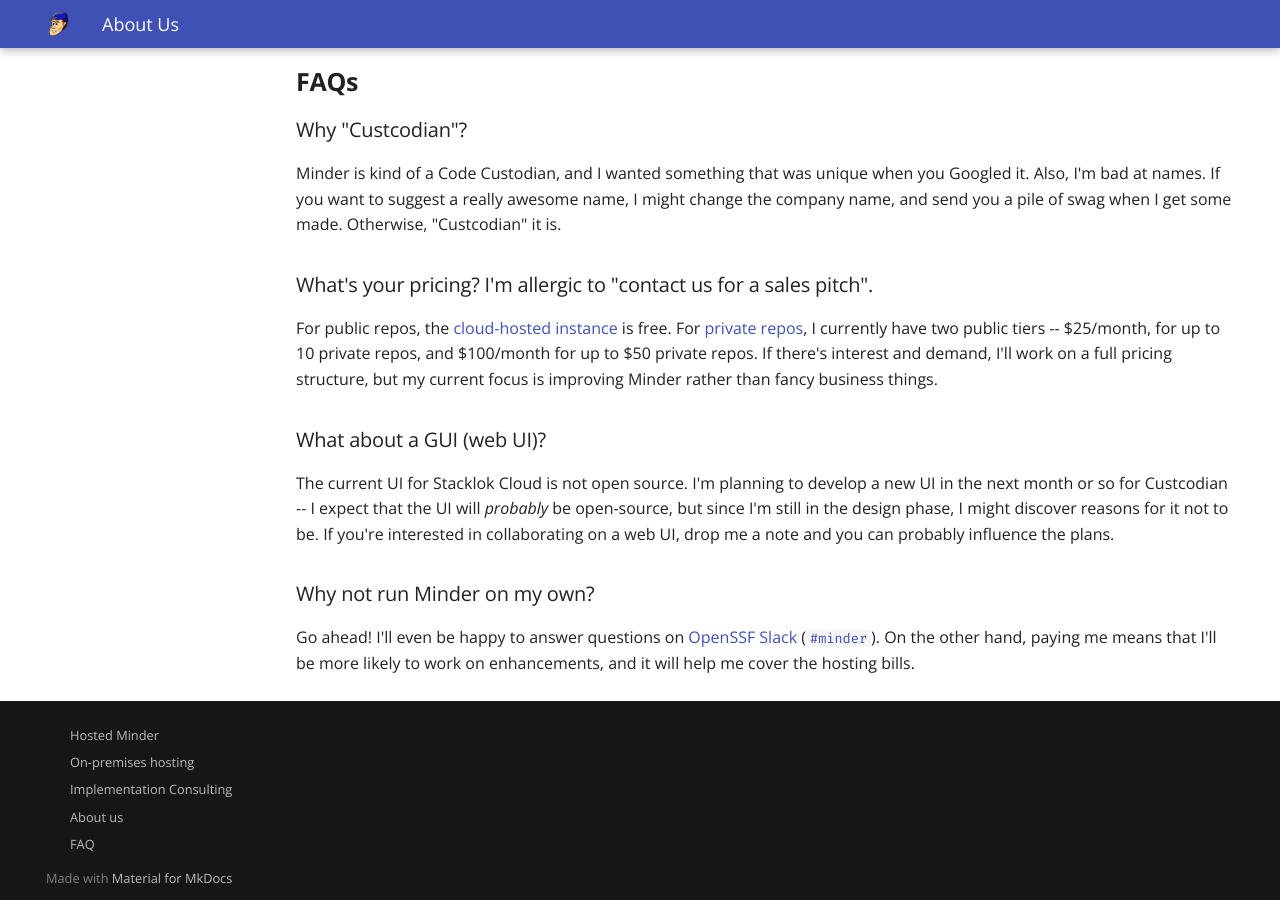
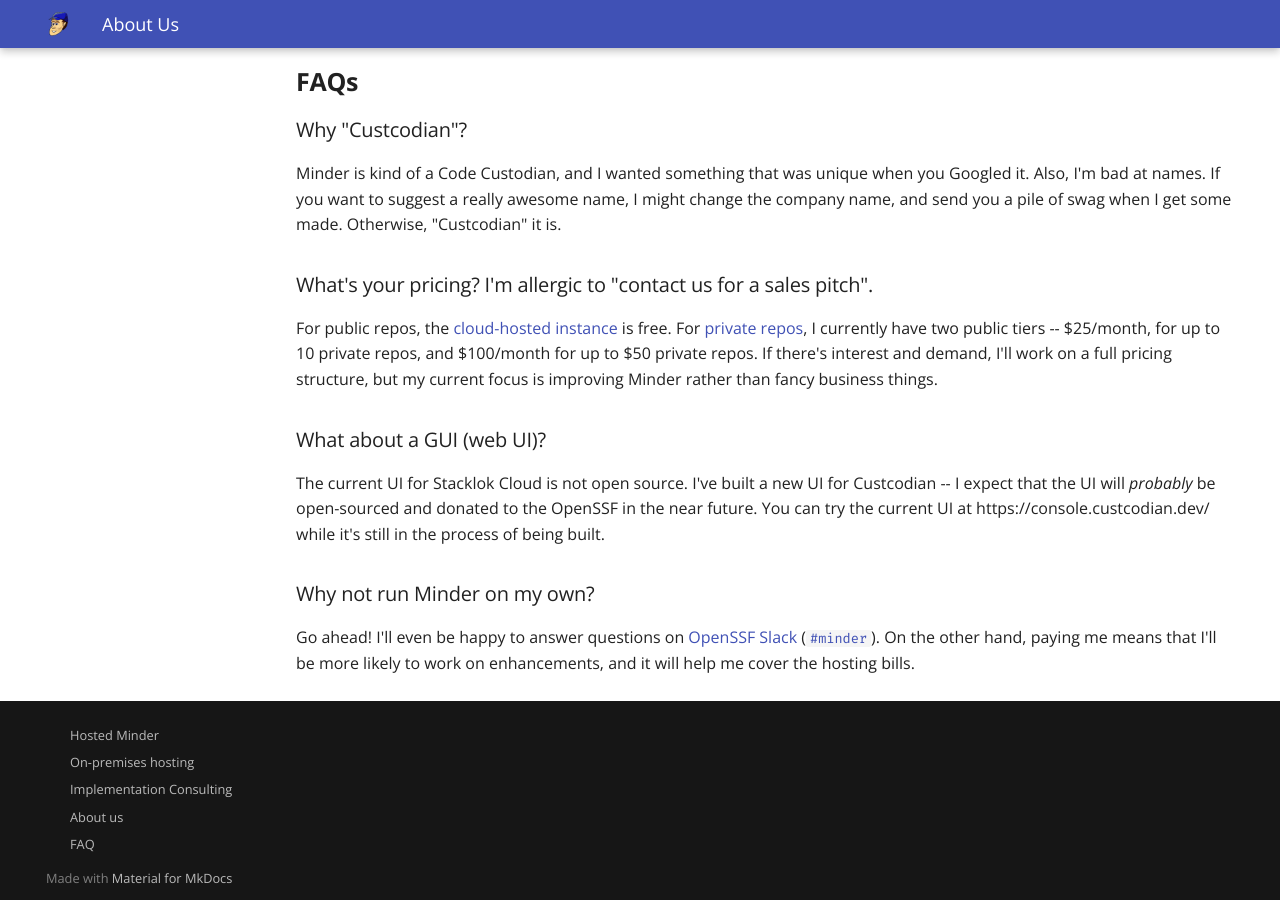
Before and after one commit to custcodian/website, an MkDocs documentation site: the page built from docs/about/index.md, in a window 1280 px wide and 900 px high, scrolled down 920 px. Built offline with MkDocs 1.6.1 and Material for MkDocs 9.7.7, drawn with Linux system fonts in a browser that asks for light colours; plug-ins that fetch from the network failed and are left out.

Commit message:
Update support information (#59)

```diff
--- a/docs/about/index.md
+++ b/docs/about/index.md
@@ -20,7 +20,7 @@
 
 ### What about a GUI (web UI)?
 
-The current UI for Stacklok Cloud is not open source.  I'm planning to develop a new UI in the next month or so for Custcodian -- I expect that the UI will _probably_ be open-source, but since I'm still in the design phase, I might discover reasons for it not to be.  If you're interested in collaborating on a web UI, drop me a note and you can probably influence the plans.
+The current UI for Stacklok Cloud is not open source.  I've built a new UI for Custcodian -- I expect that the UI will _probably_ be open-sourced and donated to the OpenSSF in the near future.  You can try the current UI at https://console.custcodian.dev/ while it's still in the process of being built.
 
 ### Why not run Minder on my own?
 
```
Also changed, not shown: docs/hosted/index.md (+27 -8 lines).
